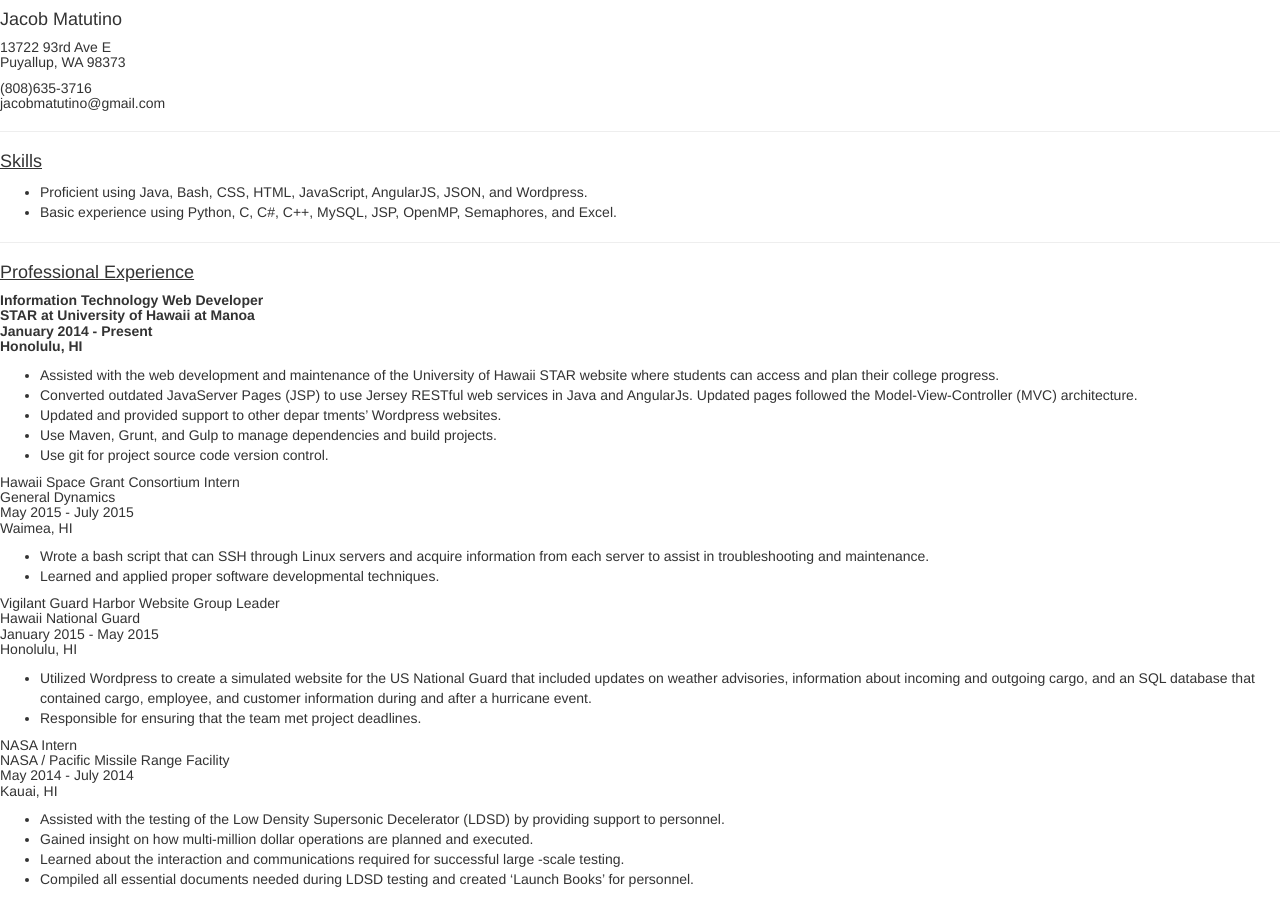
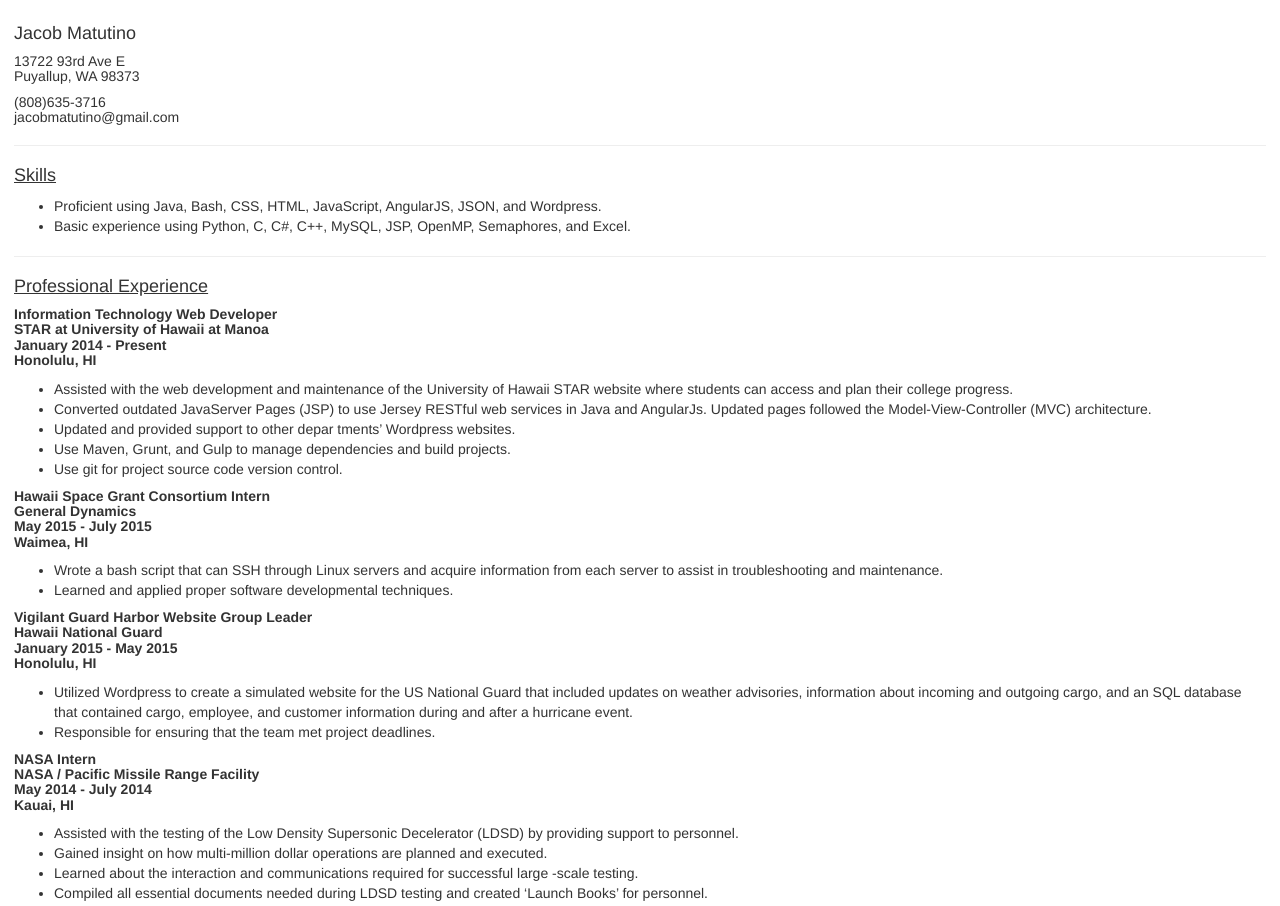
Before and after one commit to JMatutino/JMatutino.github.io, a plain HTML site: page index.html in a window 1280 px wide. Shown: the top 906 px of the page. Drawn offline with nearby package versions, Linux system fonts and the light colour scheme.

Commit message:
css styles

```diff
--- a/index.html
+++ b/index.html
@@ -42,7 +42,7 @@
       <li>Use git for project source code version control.</li>
     </ul>
 
-    <h5>
+    <h5 class="exp_title">
       Hawaii Space Grant Consortium Intern <br />
       General Dynamics <br />
       May 2015 - July 2015 <br />
@@ -54,7 +54,7 @@
       <li>Learned and applied proper software developmental techniques.</li>
     </ul>
 
-    <h5>
+    <h5 class="exp_title">
       Vigilant Guard Harbor Website Group Leader <br />
       Hawaii National Guard <br />
       January 2015 - May 2015 <br />
@@ -67,7 +67,7 @@
       <li>Responsible for ensuring that the team met project deadlines.</li>
     </ul>
 
-    <h5>
+    <h5 class="exp_title">
       NASA Intern <br />
       NASA / Pacific Missile Range Facility <br />
       May 2014 - July 2014 <br />
--- a/styles.css
+++ b/styles.css
@@ -1,3 +1,7 @@
+body {
+  padding: 1em;
+}
+
 .exp_title {
   font-weight: bold;
 }
```
